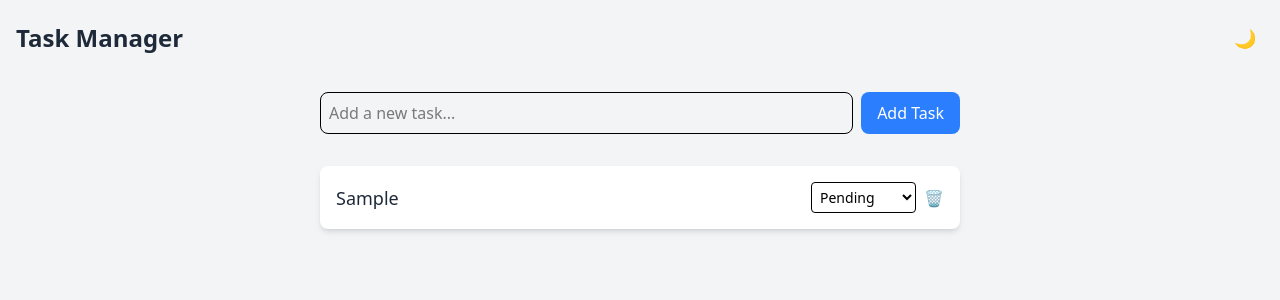
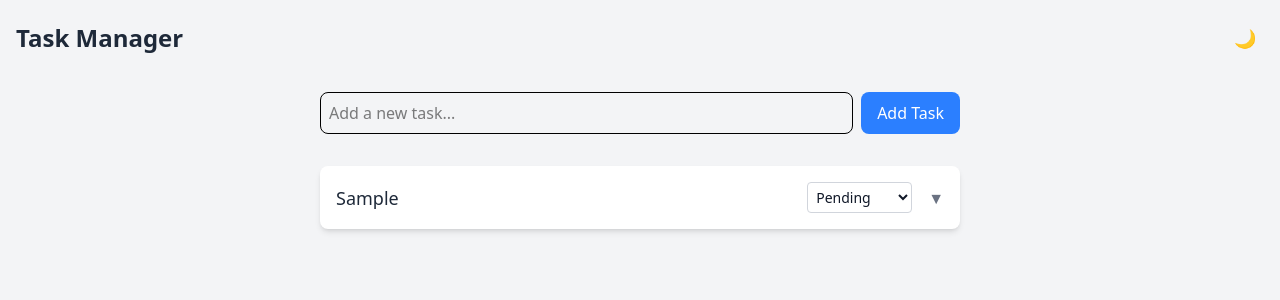
Before and after one commit to matt6gsr/oak-tyres-tech-test, a React (Vite) app: page / in a window 1280 px wide. Both pictures are taken after typing "Sample" into the empty fields and a click on the button "Add Task". Shown: the top 300 px of the page. Built offline with nearby package versions, Linux system fonts and the light colour scheme.

Commit message:
added detailed/compact switch mode per card

```diff
--- a/src/components/TaskCard.tsx
+++ b/src/components/TaskCard.tsx
@@ -7,10 +7,15 @@ const TaskCard: React.FC<TaskCardProps> = ({
   onDelete
 }) => {
   const [isExiting, setIsExiting] = useState(false);
+  const [isCompact, setIsCompact] = useState(true);
 
   const handleDelete = () => {
     setIsExiting(true);
     setTimeout(() => onDelete(task.id), 300);
+  };
+
+  const toggleView = () => {
+    setIsCompact(!isCompact);
   };
 
   return (
@@ -22,26 +27,93 @@ const TaskCard: React.FC<TaskCardProps> = ({
       aria-label={`Task: ${task.title}`}
     >
       <div className="flex flex-col sm:flex-row sm:items-center justify-between gap-2">
-        <h3 className="text-base sm:text-lg font-medium text-gray-800 dark:text-white break-words">
-          {task.title}
-        </h3>
-        <div className="flex items-center gap-2">
+        <div className="flex flex-col flex-1">
+          <div className="flex items-center justify-between">
+            <h3 className="text-base sm:text-lg font-medium text-gray-800 dark:text-white break-words">
+              {task.title}
+            </h3>
+            {!isCompact && (
+              <button
+                onClick={toggleView}
+                className="text-gray-500 dark:text-gray-400 hover:text-gray-700 dark:hover:text-gray-200 text-sm sm:text-base transition-colors duration-300 ml-2"
+                aria-label={
+                  isCompact ? "Expand task details" : "Collapse task details"
+                }
+              >
+                {isCompact ? "▼" : "▲"}
+              </button>
+            )}
+          </div>
+          <div
+            className={`transition-all duration-300 ease-in-out ${
+              isCompact
+                ? "opacity-0 scale-y-0 h-0 overflow-hidden"
+                : "opacity-100 scale-y-100 h-auto"
+            }`}
+          >
+            <div className="mt-2">
+              <span className="text-xs text-gray-500 dark:text-gray-400 block mb-2">
+                Status: {task.status}
+              </span>
+              <span className="text-xs text-gray-500 dark:text-gray-400 block mb-2">
+                Created: {task.createdAt}
+              </span>
+            </div>
+          </div>
+        </div>
+        {isCompact && (
+          <div className="flex items-center gap-2">
+            <select
+              value={task.status}
+              onChange={(e) =>
+                onUpdateStatus(task.id, e.target.value as Task["status"])
+              }
+              className="w-full sm:w-auto text-sm p-1 rounded border border-gray-300 dark:border-gray-700 bg-white dark:bg-gray-700 text-gray-900 dark:text-white focus:outline-none focus:ring-2 focus:ring-blue-500 transition-colors duration-300"
+            >
+              <option value="Pending">Pending</option>
+              <option value="In Progress">In Progress</option>
+              <option value="Completed">Completed</option>
+            </select>
+            <button
+              onClick={toggleView}
+              className="text-gray-500 dark:text-gray-400 hover:text-gray-700 dark:hover:text-gray-200 text-sm sm:text-base transition-colors duration-300 ml-2"
+              aria-label={
+                isCompact ? "Expand task details" : "Collapse task details"
+              }
+            >
+              {isCompact ? "▼" : "▲"}
+            </button>
+          </div>
+        )}
+      </div>
+      {!isCompact && (
+        <div
+          className={`mt-2 flex justify-between gap-2 transition-all duration-300 ease-in-out ${
+            isCompact
+              ? "opacity-0 scale-y-0 h-0 overflow-hidden"
+              : "opacity-100 scale-y-100 h-auto"
+          }`}
+        >
           <select
             value={task.status}
             onChange={(e) =>
               onUpdateStatus(task.id, e.target.value as Task["status"])
             }
-            className="w-full sm:w-auto text-sm p-1 rounded border dark:border-gray-700 dark:bg-gray-700 dark:text-white focus:outline-none focus:ring-2 focus:ring-blue-500"
+            className="w-full sm:w-auto text-sm p-1 rounded border border-gray-300 dark:border-gray-700 bg-white dark:bg-gray-700 text-gray-900 dark:text-white focus:outline-none focus:ring-2 focus:ring-blue-500 transition-colors duration-300"
           >
             <option value="Pending">Pending</option>
             <option value="In Progress">In Progress</option>
             <option value="Completed">Completed</option>
           </select>
-          <button onClick={handleDelete} aria-label="Delete task">
+          <button
+            onClick={handleDelete}
+            aria-label="Delete task"
+            className="text-2xl"
+          >
             🗑️
           </button>
         </div>
-      </div>
+      )}
     </div>
   );
 };
```
